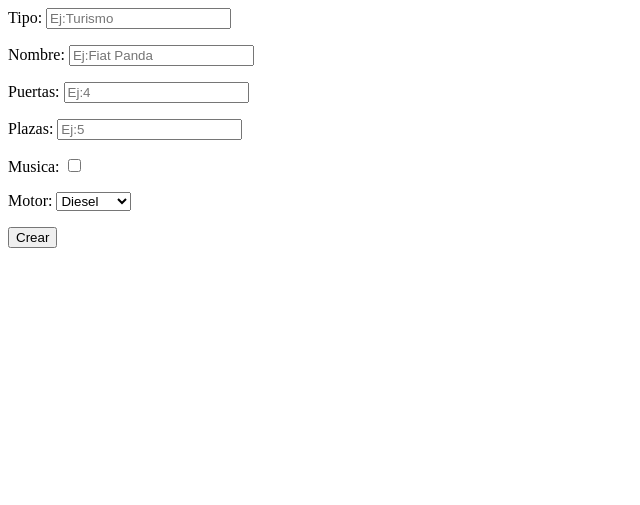
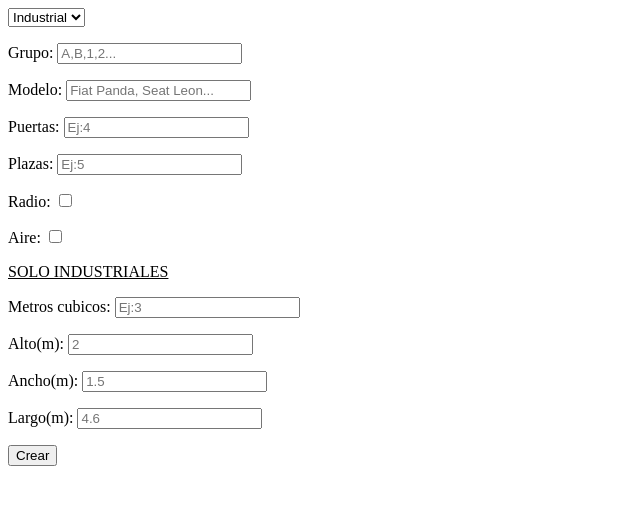
Before and after one commit to rulo7/AVAL_PHP, a PHP site: page /presentation/vehiculo/viewVehiculo.php?operation=0 in a window 1280 px wide. Shown: the top 505 px of the page, without its empty margins (0-640 px from the left). Run offline with PHP 8.4, Linux system fonts and the light colour scheme.

Commit message:
Entidad vehiculo terminada

```diff
--- a/integration/reserva/dao/DAOReserva.php
+++ b/integration/reserva/dao/DAOReserva.php
@@ -18,9 +18,10 @@ class DAOReserva {
     public function create($transferReserva) {
 
         $id = $transferReserva->getId();
-        $tarifa = $transferReserva->getTarifa();
+        $tarifa = $transferReserva->getTarifa()->getId();
         $momento_recogida = $transferReserva->getMomento_recogida();
         $momento_devolucion = $transferReserva->getMomento_devolucion();
+        $oficina_devolucion = $transferReserva->getOficina_devolucion()->getId();
         $cargado_cuenta = $transferReserva->getCargado_cuenta();
         $email = $transferReserva->getEmail();
         $estado = $transferReserva->getEstado();
@@ -37,12 +38,12 @@ class DAOReserva {
         $extra_cadenas = $transferReserva->getExtra_cadenas();
 
         $query = "INSERT INTO `reservas`"
-                . "(`id`, `tarifa`, `momento_recogida`, `momento_devolucion`, `cargado_cuenta`, `estado`, `nombre`,"
+                . "(`id`, `tarifa`, `momento_recogida`, `momento_devolucion`, `oficina_devolucion`, `cargado_cuenta`, `estado`, `nombre`,"
                 . " `apellidos`,`email`, `telefono1`, `telefono2`, `nacionalidad`, `fecha_nacimiento`,`extra_gps`,`extra_silla_niño`,`extra_silla_elevador`,"
                 . "`extra_portaesquis`,`extra_cadenas`,``) "
-                . "VALUES ('$id','$tarifa','$momento_recogida','$momento_devolucion','$cargado_cuenta','$estado',"
-                . "'$nombre','$apellidos','$email',$telefono1','$telefono2','$nacionalidad','$fecha_nacimiento','$extra_gps',"
-                . "'$extra_silla_niño','$extra_silla_elevador','$extra_portaesquis','$extra_cadenas')";
+                . "VALUES ($id, $tarifa, '$momento_recogida','$momento_devolucion', $oficina_devolucion, $cargado_cuenta,'$estado',"
+                . "'$nombre','$apellidos','$email',$telefono1,$telefono2,'$nacionalidad','$fecha_nacimiento',$extra_gps,"
+                . "$extra_silla_niño,$extra_silla_elevador,$extra_portaesquis,$extra_cadenas)";
 
         try {
             $this->connection->write($query);
@@ -67,9 +68,10 @@ class DAOReserva {
             } else {
 
                 $id = $datos[0]["ID"];
-                $id_tarifa = $datos[0]["tarifa"];
+                $tarifa = FactoryDAO::getInstance()->getDAOTarifa()->read($datos[0]["tarifa"]);
                 $momento_recogida = $datos[0]["momento_recogida"];
                 $momento_devolucion = $datos[0]["momento_devolucion"];
+                $oficina_devolucion = FactoryDAO::getInstance()->getDAOOficina()->read($datos[0]["oficina_devolucion"]);
                 $cargado_cuenta = $datos[0]["cargado_cuenta"];
                 $estado = $datos[0]["estado"];
                 $nombre = $datos[0]["nombre"];
@@ -86,9 +88,9 @@ class DAOReserva {
                 $extra_cadenas = $datos[0]["extra_cadenas"];
 
 
-                $tarifa = FactoryDAO::getInstance()->getDAOTarifa()->read($id_tarifa);
 
-                return new TransferReserva($id, $tarifa, $momento_recogida, $momento_devolucion, $cargado_cuenta, $estado, $nombre, $apellidos, $email, $telefono1, $telefono2, $nacionalidad, $fecha_nacimiento, $extra_gps, $extra_silla_niño, $extra_silla_elevador, $extra_portaesquis, $extra_cadenas);
+
+                return new TransferReserva($id, $tarifa, $momento_recogida, $momento_devolucion, $oficina_devolucion, $cargado_cuenta, $estado, $nombre, $apellidos, $email, $telefono1, $telefono2, $nacionalidad, $fecha_nacimiento, $extra_gps, $extra_silla_niño, $extra_silla_elevador, $extra_portaesquis, $extra_cadenas);
             }
         } catch (Exception $exception) {
             throw $exception;
@@ -102,9 +104,10 @@ class DAOReserva {
     public function update($transferReserva) {
 
         $id = $transferReserva->getId();
-        $tarifa = $transferReserva->getTarifa();
+        $tarifa = $transferReserva->getTarifa()->getId();
         $momento_recogida = $transferReserva->getMomento_recogida();
         $momento_devolucion = $transferReserva->getMomento_devolucion();
+        $oficina_devolucion = $transferReserva->getOficina_devolucion()->getId();
         $cargado_cuenta = $transferReserva->getCargado_cuenta();
         $email = $transferReserva->getEmail();
         $estado = $transferReserva->getEstado();
@@ -121,11 +124,11 @@ class DAOReserva {
         $extra_cadenas = $transferReserva->getExtra_cadenas();
 
         $query = "UPDATE `reservas` SET "
-                . "`tarifa`='$tarifa',`momento_recogida`='$momento_recogida',`momento_devolucion`='$momento_devolucion',"
-                . "`cargado_cuenta` = '$cargado_cuenta', `email`='$email',`estado`= '$estado', `nombre` = '$nombre',"
+                . "`tarifa`=$tarifa,`momento_recogida`='$momento_recogida',`momento_devolucion`='$momento_devolucion',"
+                . "`oficina_devolucion`=$oficina_devolucion, `cargado_cuenta` = $cargado_cuenta, `email`='$email',`estado`= '$estado', `nombre` = '$nombre',"
                 . "`apellidos` = '$apellidos', `telefono1`= '$telefono1', `telefono2`='$telefono2',`nacionalidad`='$nacionalidad',"
-                . "`fecha_nacimiento`='$fecha_nacimiento',`extra_gps`='$extra_gps',`extra_silla_niño`='$extra_silla_niño',`extra_silla_elevador`='$extra_silla_elevador',"
-                . "`extra_portaesquis`='$extra_portaesquis',`extra_cadenas`='$extra_cadenas'"
+                . "`fecha_nacimiento`='$fecha_nacimiento',`extra_gps`=$extra_gps,`extra_silla_niño`=$extra_silla_niño,`extra_silla_elevador`=$extra_silla_elevador,"
+                . "`extra_portaesquis`=$extra_portaesquis,`extra_cadenas`=$extra_cadenas"
                 . " WHERE ID=$id";
         try {
             $this->connection->write($query);
--- a/integration/tarifa/dao/DAOTarifa.php
+++ b/integration/tarifa/dao/DAOTarifa.php
@@ -1,6 +1,7 @@
 <?php
 
 require_once dirname(dirname(__DIR__)) . '/connection/FactoryConnection.php';
+require_once dirname(dirname(__DIR__)) . '/FactoryDAO.php';
 
 class DAOTarifa {
 
@@ -19,6 +20,7 @@ class DAOTarifa {
 
 
         $grupo = $transferTarifa->getGrupo();
+        $oficina = $transferTarifa->getOficina()->getId();
         $modulo_tramos = $transferTarifa->getModulo_tramos();
         $precio_tramo1 = $transferTarifa->getPrecio_tramo1();
         $precio_tramo2 = $transferTarifa->getPrecio_tramo2();
@@ -28,8 +30,10 @@ class DAOTarifa {
         $precio_km_extra = $transferTarifa->getPrecio_km_extra();
 
 
-        $query = "INSERT INTO `tarifas`(`grupo`, `modulo_tramos`, `precio_tramo1`, `precio_tramo2`,`precio_tramo3`,`precio_tramo4`,`km_max_diarios`, `precio_km_extra`)"
-                . "VALUES ($grupo','$modulo_tramos','$precio_tramo1','$precio_tramo2','$precio_tramo3','$precio_tramo4','$km_max_diarios',$precio_km_extra')";
+
+
+        $query = "INSERT INTO `tarifas`(`grupo`, `oficina`, `modulo_tramos`, `precio_tramo1`, `precio_tramo2`,`precio_tramo3`,`precio_tramo4`,`km_max_diarios`, `precio_km_extra`)"
+                . "VALUES ('$grupo', $oficina, $modulo_tramos,$precio_tramo1,$precio_tramo2,$precio_tramo3,$precio_tramo4,$km_max_diarios,$precio_km_extra)";
         try {
             $this->connection->write($query);
         } catch (Exception $exception) {
@@ -54,6 +58,9 @@ class DAOTarifa {
 
                 $id = $datos[0]["ID"];
                 $grupo = $datos[0]["grupo"];
+
+                $oficina = FactoryDAO::getInstance()->getDAOOficina()->read($datos[0]["oficina"]);
+
                 $modulo_tramos = $datos[0]["modulo_tramos"];
                 $precio_tramo1 = $datos[0]["precio_tramo1"];
                 $precio_tramo2 = $datos[0]["precio_tramo2"];
@@ -62,7 +69,7 @@ class DAOTarifa {
                 $km_max_diarios = $datos[0]["km_max_diarios"];
                 $precio_km_extra = $datos[0]["precio_km_extra"];
 
-                return new TransferTarifa($id, $grupo, $modulo_tramos, $precio_tramo1, $precio_tramo2, $precio_tramo3, $precio_tramo4, $km_max_diarios, $precio_km_extra);
+                return new TransferTarifa($id, $grupo, $oficina, $modulo_tramos, $precio_tramo1, $precio_tramo2, $precio_tramo3, $precio_tramo4, $km_max_diarios, $precio_km_extra);
             }
         } catch (Exception $exception) {
             throw $exception;
@@ -77,6 +84,7 @@ class DAOTarifa {
 
         $id = $transferTarifa->getId();
         $grupo = $transferTarifa->getGrupo();
+        $oficina = $transferTarifa->getOficina()->getId();
         $modulo_tramos = $transferTarifa->getModulo_tramos();
         $precio_tramo1 = $transferTarifa->getPrecio_tramo1();
         $precio_tramo2 = $transferTarifa->getPrecio_tramo2();
@@ -86,9 +94,9 @@ class DAOTarifa {
         $precio_km_extra = $transferTarifa->getPrecio_km_extra();
 
         $query = "UPDATE `tarifas`"
-                . " SET `id_vehiculo` = $id_vehiculo, `grupo` = $grupo,`modulo_tramos`=$modulo_tramos,"
-                . "`precio_tramo1` = $precio_tramo1,`precio_tramo2` = $precio_tramo2,`precio_tramo3` ="
-                . " $precio_tramo3,`precio_tramo4` = $precio_tramo4,`km_max_diarios` = $km_max_diarios,`precio_KM_extra` = $precio_km_extra"
+                . " SET `id_vehiculo`=$id_vehiculo, `grupo`='$grupo',`oficina`=$oficina, "
+                . "`modulo_tramos`=$modulo_tramos, `precio_tramo1`=$precio_tramo1,`precio_tramo2`=$precio_tramo2,`precio_tramo3`=$precio_tramo3, "
+                . "`precio_tramo4` = $precio_tramo4, `km_max_diarios`=$km_max_diarios, `precio_KM_extra`=$precio_km_extra"
                 . " WHERE id=$id";
         try {
             $this->connection->write($query);
--- a/presentation/vehiculo/viewVehiculo.php
+++ b/presentation/vehiculo/viewVehiculo.php
@@ -10,17 +10,21 @@ switch ($operation) {
 
         echo "<form method='post' action='vehiculoExecutor.php?operation=$operation'>";
         //echo "<p>ID: <input type='text'  name='id' id='id_id' placeholder='Ej: 1 required></p>";
-        echo "<p>Tipo: <input type='text' name='tipo' placeholder='Ej:Turismo' id='id_tipo' ></p>";
-        echo "<p>Nombre: <input type='text'  name='nombre' placeholder='Ej:Fiat Panda' id='id_nombre'  required></p>";
+        echo "<select name='tipo' id='id_tipo'>";
+        echo "<option value='industrial'>Industrial</option>";
+        echo "<option value='turismo'>Turismo</option>";
+        echo "</select></p>";
+        echo "<p>Grupo: <input type='text'  name='grupo' placeholder='A,B,1,2...' id='id_grupo'  required></p>";
+        echo "<p>Modelo: <input type='text'  name='modelo' id='id_modelo' placeholder='Fiat Panda, Seat Leon...' required></p>";
         echo "<p>Puertas: <input type='number'  name='puertas' id='id_puertas' placeholder='Ej:4'  required></p>";
         echo "<p>Plazas: <input type='number'  name='plazas' id='id_plazas' placeholder='Ej:5' required></p>";
-        echo "<p>Musica: <input type='checkbox'  name='musica' id='id_musica' value='1'></p>";
-        echo "<p>Motor: ";
-        echo "<select name='motor' id='id_motor'  required>";
-        echo "<option value='diesel'>Diesel</option>";
-        echo "<option value='gasolina'>Gasolina</option>";
-        echo "<option value='hibrido'>Hibrido</option>";
-        echo "</select></p>";
+        echo "<p>Radio: <input type='checkbox'  name='radio' id='id_radio' value='1'></p>";
+        echo "<p>Aire: <input type='checkbox'  name='aire' id='id_aire' value='1'></p>";
+        echo "<u>SOLO INDUSTRIALES</u>";
+        echo "<p>Metros cubicos: <input step='0.01' type='number'  name='metros_cubicos' id='id_metros_cubicos' placeholder='Ej:3'></p>";
+        echo "<p>Alto(m): <input step='0.01' type='number'  name='alto' id='id_alto' placeholder='2'></p>";
+        echo "<p>Ancho(m): <input step='0.01' type='number'  name='ancho' id='id_ancho' placeholder='1.5'></p>";
+        echo "<p>Largo(m): <input step='0.01' type='number'  name='largo' id='id_largo' placeholder='4.6'></p>";
         echo "<p><input type='submit' value='Crear'></p>";
         echo "</form>";
 
@@ -28,72 +32,68 @@ switch ($operation) {
 
     case Operations::READ:
 
-        $vehiculo = FrontController::getInstance()->execute(Entities::VEHICULO, Operations::READ, $_REQUEST["id"]);
+        $transferVehiculo = FrontController::getInstance()->execute(Entities::VEHICULO, Operations::READ, $_REQUEST["id"]);
 
-        $id = $vehiculo->getId();
-        $tipo = $vehiculo->getTipo();
-        $nombre = $vehiculo->getNombre();
-        $puertas = $vehiculo->getPuertas();
-        $plazas = $vehiculo->getPlazas();
-        $musica = ($vehiculo->getMusica()) ? "si" : "no";
-        $motor = $vehiculo->getMotor();
+        $id = $transferVehiculo->getId();
+        $tipo = $transferVehiculo->getTipo();
+        $grupo = $transferVehiculo->getGrupo();
+        $modelo = $transferVehiculo->getModelo();
+        $puertas = $transferVehiculo->getPuertas();
+        $plazas = $transferVehiculo->getPlazas();
+        $radio = ($transferVehiculo->getRadio()) ? "si" : "no";
+        $aire = ($transferVehiculo->getAire()) ? "si" : "no";
+        $metros_cubicos = $transferVehiculo->getMetros_cubicos();
+        $alto = $transferVehiculo->getAlto();
+        $ancho = $transferVehiculo->getAncho();
+        $largo = $transferVehiculo->getLargo();
 
         echo "<p>ID: <input readonly type='text'  name='id' id='id_id' value='$id'></p>";
-        echo "<p>Tipo: <input readonly type='text' name='tipo' id='id_tipo' value='$tipo'></p>";
-        echo "<p>Nombre: <input readonly type='text'  name='nombre' id='id_nombre'  value='$nombre'></p>";
+        echo "<p>Tipo: <input readonly type='text'  name='tipo' id='id_tipo' value='$tipo'></p>";
+        echo "<p>Grupo: <input readonly type='text'  name='grupo' id='id_grupo' value='$grupo'></p>";
+        echo "<p>Modelo: <input readonly type='text' name='modelo' id='id_modelo' value='$modelo'></p>";
         echo "<p>Puertas: <input readonly type='number'  name='puertas' id='id_puertas' value='$puertas'></p>";
         echo "<p>Plazas: <input readonly type='number'  name='plazas' id='id_plazas' value='$plazas'></p>";
-        echo "<p>Musica: $musica</p>";
-        echo "<p>Motor: $motor</p>";
+        echo "<p>Radio: $radio</p>";
+        echo "<p>Aire: $aire</p>";
+        echo "<p>Metros cubicos: <input step='0.01' readonly type='number'  name='metros_cubicos' id='id_metros_cubicos' value='$metros_cubicos'></p>";
+        echo "<p>Alto(m): <input step='0.01' readonly type='number'  name='alto' id='id_alto' value='$alto'></p>";
+        echo "<p>Ancho(m): <input step='0.01' readonly type='number'  name='ancho' id='id_ancho' value='$ancho'></p>";
+        echo "<p>Largo(m): <input step='0.01' readonly type='number'  name='largo' id='id_largo' value='$largo'></p>";
 
 
         break;
 
     case Operations::UPDATE:
 
-        $vehiculo = FrontController::getInstance()->execute(Entities::VEHICULO, Operations::READ, $_REQUEST["id"]);
+        $transferVehiculo = FrontController::getInstance()->execute(Entities::VEHICULO, Operations::READ, $_REQUEST["id"]);
 
-        $id = $vehiculo->getId();
-        $tipo = $vehiculo->getTipo();
-        $nombre = $vehiculo->getNombre();
-        $puertas = $vehiculo->getPuertas();
-        $plazas = $vehiculo->getPlazas();
-        $musica = ($vehiculo->getMusica()) ? "si" : "no";
-        $motor = $vehiculo->getMotor();
+        $id = $transferVehiculo->getId();
+        $tipo = $transferVehiculo->getTipo();
+        $grupo = $transferVehiculo->getGrupo();
+        $modelo = $transferVehiculo->getModelo();
+        $puertas = $transferVehiculo->getPuertas();
+        $plazas = $transferVehiculo->getPlazas();
+        $radio = $transferVehiculo->getRadio();
+        $aire = $transferVehiculo->getAire();
+        $metros_cubicos = $transferVehiculo->getMetros_cubicos();
+        $alto = $transferVehiculo->getAlto();
+        $ancho = $transferVehiculo->getAncho();
+        $largo = $transferVehiculo->getLargo();
 
         echo "<form method='post' action='vehiculoExecutor.php?operation=$operation'>";
-        echo "<p>ID: <input redaonly type='text'  name='id' id='id_id' required value='$id'></p>";
-        echo "<p>Tipo: <input type='text' name='tipo' id='id_tipo' required value='$tipo'></p>";
-        echo "<p>Nombre: <input type='text'  name='nombre' id='id_nombre'  required value='$nombre'></p>";
-        echo "<p>Puertas: <input type='number'  name='puertas' id='id_puertas' required value='$puertas'></p>";
-        echo "<p>Plazas: <input type='number'  name='plazas' id='id_plazas' required value='$plazas'></p>";
-
-        if ($musica) {
-            echo "<p>Musica: <input type='checkbox'  name='musica' id='id_musica'></p>";
-        } else {
-            echo "<p>Musica: <input type='checkbox'  name='musica' id='id_musica' checked></p>";
-        }
-
-
-        echo "<p>Motor: ";
-        echo "<select name='motor' id='id_motor'  required>";
-        if ($motor == "diesel") {
-            echo "<option value='diesel'>Diesel</option>";
-            echo "<option value='gasolina'>Gasolina</option>";
-            echo "<option value='hibrido'>Hibrido</option>";
-        } else if ($motor == "gasolina") {
-            echo "<option value='gasolina'>Gasolina</option>";
-            echo "<option value='hibrido'>Hibrido</option>";
-            echo "<option value='diesel'>Diesel</option>";
-        } else if ($motor == "hibrido") {
-            echo "<option value='hibrido'>Hibrido</option>";
-            echo "<option value='diesel'>Diesel</option>";
-            echo "<option value='gasolina'>Gasolina</option>";
-        }
-        echo "</select></p>";
-
-
-        echo "<p><input type='submit' value='Actualizar'></p>";
+        echo "<p>ID: <input  readonly type='text'  name='id' id='id_id' value='$id'></p>";
+        echo "<p>Tipo: <input  type='text'  name='tipo' id='id_tipo' value='$tipo'></p>";
+        echo "<p>Grupo: <input  type='text'  name='grupo' id='id_grupo' value='$grupo'></p>";
+        echo "<p>Modelo: <input  type='text' name='modelo' id='id_modelo' value='$modelo'></p>";
+        echo "<p>Puertas: <input  type='number'  name='puertas' id='id_puertas' value='$puertas'></p>";
+        echo "<p>Plazas: <input  type='number'  name='plazas' id='id_plazas' value='$plazas'></p>";
+        echo "<p>Radio: <input type='checkbox'  name='radio' id='id_radio' value='1' " . (($radio) ? "checked" : "") . "></p>";
+        echo "<p>Aire: <input type='checkbox'  name='aire' id='id_aire' value='1' " . (($aire) ? "checked" : "") . "></p>";
+        echo "<p>Metros cubicos: <input step='0.01' type='number'  name='metros_cubicos' id='id_metros_cubicos' value='$metros_cubicos'></p>";
+        echo "<p>Alto(m): <input step='0.01' type='number'  name='alto' id='id_alto' value='$alto'></p>";
+        echo "<p>Ancho(m): <input step='0.01' type='number'  name='ancho' id='id_ancho' value='$ancho'></p>";
+        echo "<p>Largo(m): <input step='0.01'  type='number'  name='largo' id='id_largo' value='$largo'></p>";
+        echo "<p><input type='submit' value='Editar'></p>";
         echo "</form>";
 
         break;
```
Also changed, not shown: integration/vehiculo/dao/DAOVehiculo.php (+11 -11 lines), model/reserva/transfer/TransferReserva.php (+16 -1 lines), model/tarifa/transfer/TransferTarifa.php (+21 -5 lines), presentation/vehiculo/operationsVehiculo.php (+7 -3 lines), presentation/vehiculo/vehiculoExecutor.php (+21 -9 lines).
